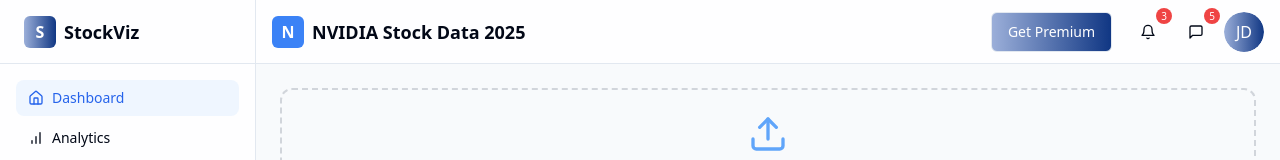
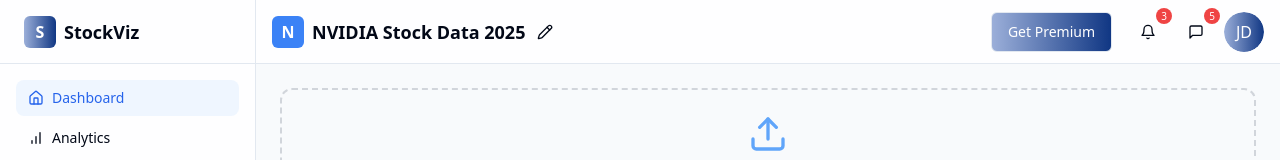
Before and after one commit to walkowicz19/stockviz_dashboard, a React (Vite) app: page / in a window 1280 px wide. Shown: the top 160 px of the page. Built offline with nearby package versions, Linux system fonts and the light colour scheme.

Commit message:
feat: Implement name customization
Allow users to change their name and update the avatar's initial letter accordingly.

```diff
--- a/src/components/DashboardHeader.tsx
+++ b/src/components/DashboardHeader.tsx
@@ -1,13 +1,25 @@
-import React from 'react';
+
+import React, { useState } from 'react';
 import { Button } from '@/components/ui/button';
-import { Bell, Menu, MessageSquare } from 'lucide-react';
+import { Bell, Menu, MessageSquare, Pencil } from 'lucide-react';
 import { Avatar, AvatarFallback, AvatarImage } from '@/components/ui/avatar';
+import { Input } from '@/components/ui/input';
+
 interface DashboardHeaderProps {
   onToggleSidebar: () => void;
 }
+
 const DashboardHeader = ({
   onToggleSidebar
 }: DashboardHeaderProps) => {
+  const [isEditing, setIsEditing] = useState(false);
+  const [name, setName] = useState("NVIDIA");
+
+  const handleNameChange = (newName: string) => {
+    setName(newName);
+    setIsEditing(false);
+  };
+
   return <header className="sticky top-0 z-10 flex h-16 w-full items-center justify-between border-b border-b-slate-200 bg-white/80 backdrop-blur-sm px-4">
       <div className="flex items-center gap-2">
         <Button variant="ghost" size="icon" onClick={onToggleSidebar} className="md:hidden">
@@ -16,9 +28,37 @@ const DashboardHeader = ({
         </Button>
         <div className="flex items-center gap-2">
           <div className="rounded-md bg-blue-500 p-1">
-            <div className="h-6 w-6 text-white font-semibold flex items-center justify-center">N</div>
+            <div className="h-6 w-6 text-white font-semibold flex items-center justify-center">
+              {name.charAt(0).toUpperCase()}
+            </div>
           </div>
-          <h1 className="text-lg font-semibold">NVIDIA Stock Data 2025</h1>
+          <div className="flex items-center gap-1">
+            {isEditing ? (
+              <Input
+                className="h-8 w-32"
+                defaultValue={name}
+                autoFocus
+                onBlur={(e) => handleNameChange(e.target.value)}
+                onKeyDown={(e) => {
+                  if (e.key === 'Enter') {
+                    handleNameChange(e.target.value);
+                  }
+                }}
+              />
+            ) : (
+              <h1 className="text-lg font-semibold flex items-center gap-2">
+                {name} Stock Data 2025
+                <Button
+                  variant="ghost"
+                  size="icon"
+                  className="h-6 w-6"
+                  onClick={() => setIsEditing(true)}
+                >
+                  <Pencil className="h-4 w-4" />
+                </Button>
+              </h1>
+            )}
+          </div>
         </div>
       </div>
 
@@ -50,4 +90,5 @@ const DashboardHeader = ({
       </div>
     </header>;
 };
+
 export default DashboardHeader;
```
